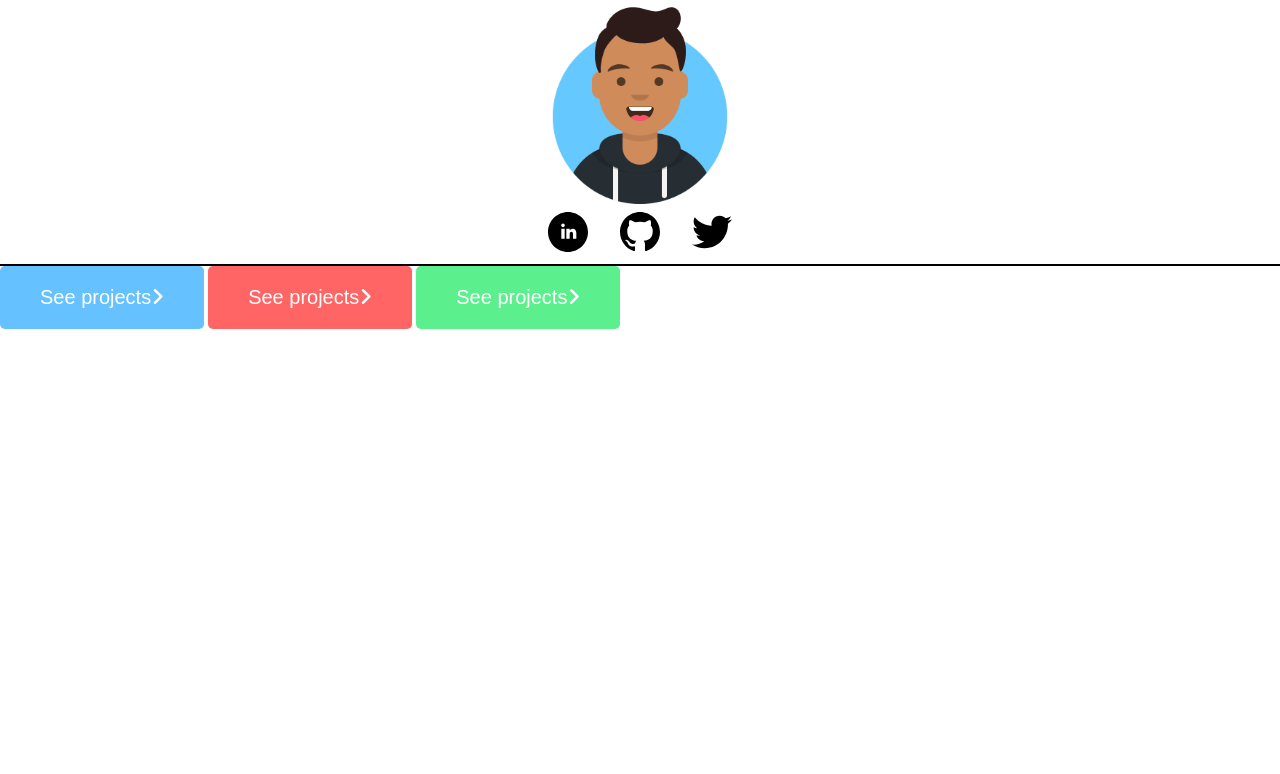
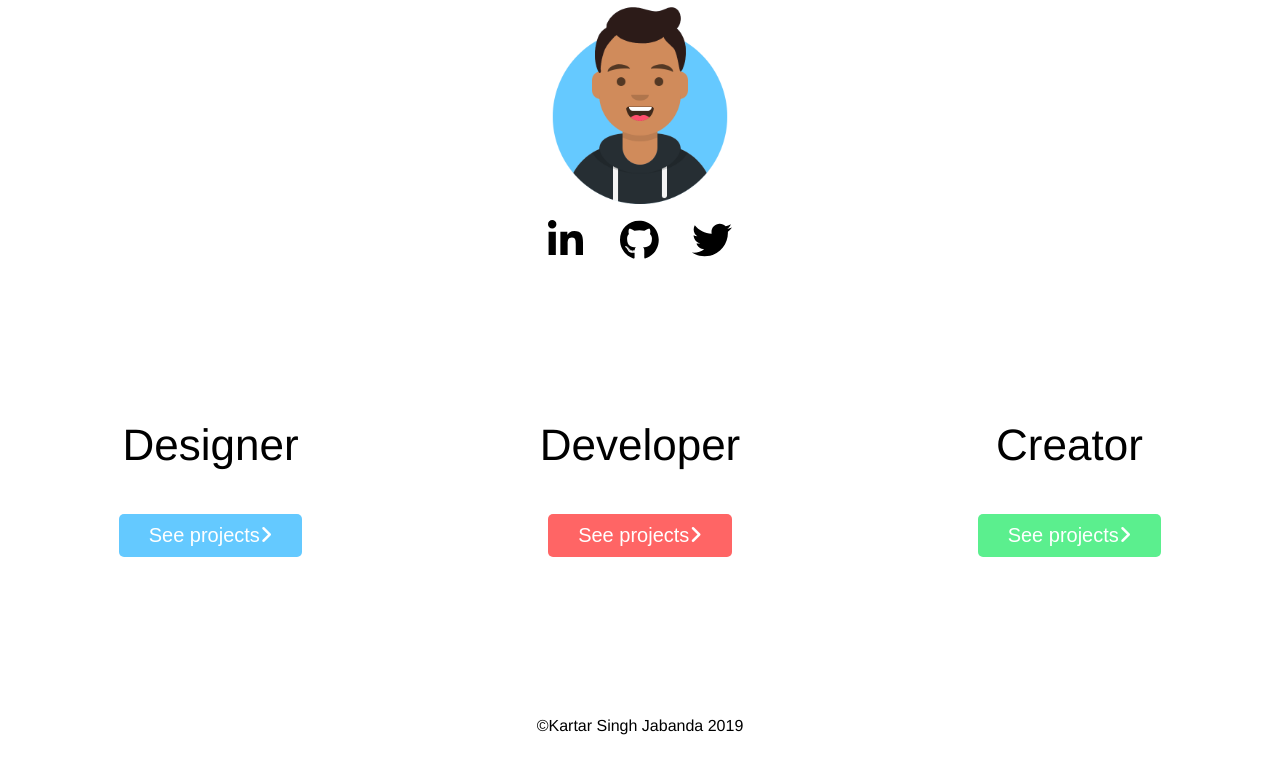
Before and after one commit to ksinghj/portfolio-website, a PHP site: page / in a window 1280 px wide. Shown: the top 774 px of the page. Run offline with PHP 8.4, Linux system fonts and the light colour scheme; some libraries are stand-ins or nearby versions.

Commit message:
now up to date- i

```diff
--- a/index.html
+++ b/index.html
@@ -27,30 +27,85 @@
         />
         <div class="socials">
           <a href="#">
-            <img src="./img/icons/linkedin.svg" alt="LinkedIn logo" />
+            <svg
+              class="svg-inline--fa fa-linkedin-in fa-w-14 blue"
+              aria-hidden="true"
+              focusable="false"
+              data-prefix="fab"
+              data-icon="linkedin-in"
+              role="img"
+              xmlns="http://www.w3.org/2000/svg"
+              viewBox="0 0 512 512"
+              data-fa-i2svg=""
+            >
+              <path
+                fill="currentColor"
+                d="M100.28 448H7.4V148.9h92.88zM53.79 108.1C24.09 108.1 0 83.5 0 53.8a53.79 53.79 0 0 1 107.58 0c0 29.7-24.1 54.3-53.79 54.3zM447.9 448h-92.68V302.4c0-34.7-.7-79.2-48.29-79.2-48.29 0-55.69 37.7-55.69 76.7V448h-92.78V148.9h89.08v40.8h1.3c12.4-23.5 42.69-48.3 87.88-48.3 94 0 111.28 61.9 111.28 142.3V448z"
+              ></path>
+            </svg>
           </a>
           <a href="#">
-            <img
-              class="middle"
-              src="./img/icons/github.svg"
-              alt="GitHub logo"
-            />
+            <svg
+              class="svg-inline--fa fa-github fa-w-16 red"
+              aria-hidden="true"
+              focusable="false"
+              data-prefix="fab"
+              data-icon="github"
+              role="img"
+              xmlns="http://www.w3.org/2000/svg"
+              viewBox="0 0 512 512"
+              data-fa-i2svg=""
+            >
+              <path
+                fill="currentColor"
+                d="M165.9 397.4c0 2-2.3 3.6-5.2 3.6-3.3.3-5.6-1.3-5.6-3.6 0-2 2.3-3.6 5.2-3.6 3-.3 5.6 1.3 5.6 3.6zm-31.1-4.5c-.7 2 1.3 4.3 4.3 4.9 2.6 1 5.6 0 6.2-2s-1.3-4.3-4.3-5.2c-2.6-.7-5.5.3-6.2 2.3zm44.2-1.7c-2.9.7-4.9 2.6-4.6 4.9.3 2 2.9 3.3 5.9 2.6 2.9-.7 4.9-2.6 4.6-4.6-.3-1.9-3-3.2-5.9-2.9zM244.8 8C106.1 8 0 113.3 0 252c0 110.9 69.8 205.8 169.5 239.2 12.8 2.3 17.3-5.6 17.3-12.1 0-6.2-.3-40.4-.3-61.4 0 0-70 15-84.7-29.8 0 0-11.4-29.1-27.8-36.6 0 0-22.9-15.7 1.6-15.4 0 0 24.9 2 38.6 25.8 21.9 38.6 58.6 27.5 72.9 20.9 2.3-16 8.8-27.1 16-33.7-55.9-6.2-112.3-14.3-112.3-110.5 0-27.5 7.6-41.3 23.6-58.9-2.6-6.5-11.1-33.3 2.6-67.9 20.9-6.5 69 27 69 27 20-5.6 41.5-8.5 62.8-8.5s42.8 2.9 62.8 8.5c0 0 48.1-33.6 69-27 13.7 34.7 5.2 61.4 2.6 67.9 16 17.7 25.8 31.5 25.8 58.9 0 96.5-58.9 104.2-114.8 110.5 9.2 7.9 17 22.9 17 46.4 0 33.7-.3 75.4-.3 83.6 0 6.5 4.6 14.4 17.3 12.1C428.2 457.8 496 362.9 496 252 496 113.3 383.5 8 244.8 8zM97.2 352.9c-1.3 1-1 3.3.7 5.2 1.6 1.6 3.9 2.3 5.2 1 1.3-1 1-3.3-.7-5.2-1.6-1.6-3.9-2.3-5.2-1zm-10.8-8.1c-.7 1.3.3 2.9 2.3 3.9 1.6 1 3.6.7 4.3-.7.7-1.3-.3-2.9-2.3-3.9-2-.6-3.6-.3-4.3.7zm32.4 35.6c-1.6 1.3-1 4.3 1.3 6.2 2.3 2.3 5.2 2.6 6.5 1 1.3-1.3.7-4.3-1.3-6.2-2.2-2.3-5.2-2.6-6.5-1zm-11.4-14.7c-1.6 1-1.6 3.6 0 5.9 1.6 2.3 4.3 3.3 5.6 2.3 1.6-1.3 1.6-3.9 0-6.2-1.4-2.3-4-3.3-5.6-2z"
+              ></path>
+            </svg>
           </a>
-          <a href="">
-            <img src="./img/icons/twitter.svg" alt="Twitter logo" />
+          <a href="#">
+            <svg
+              class="svg-inline--fa fa-twitter fa-w-16 green"
+              aria-hidden="true"
+              focusable="false"
+              data-prefix="fab"
+              data-icon="twitter"
+              role="img"
+              xmlns="http://www.w3.org/2000/svg"
+              viewBox="0 0 512 512"
+              data-fa-i2svg=""
+            >
+              <path
+                fill="currentColor"
+                d="M459.37 151.716c.325 4.548.325 9.097.325 13.645 0 138.72-105.583 298.558-298.558 298.558-59.452 0-114.68-17.219-161.137-47.106 8.447.974 16.568 1.299 25.34 1.299 49.055 0 94.213-16.568 130.274-44.832-46.132-.975-84.792-31.188-98.112-72.772 6.498.974 12.995 1.624 19.818 1.624 9.421 0 18.843-1.3 27.614-3.573-48.081-9.747-84.143-51.98-84.143-102.985v-1.299c13.969 7.797 30.214 12.67 47.431 13.319-28.264-18.843-46.781-51.005-46.781-87.391 0-19.492 5.197-37.36 14.294-52.954 51.655 63.675 129.3 105.258 216.365 109.807-1.624-7.797-2.599-15.918-2.599-24.04 0-57.828 46.782-104.934 104.934-104.934 30.213 0 57.502 12.67 76.67 33.137 23.715-4.548 46.456-13.32 66.599-25.34-7.798 24.366-24.366 44.833-46.132 57.827 21.117-2.273 41.584-8.122 60.426-16.243-14.292 20.791-32.161 39.308-52.628 54.253z"
+              ></path>
+            </svg>
           </a>
         </div>
       </div>
 
+      <div class="main-flex">
+        <div class="main-flex-item designer">
+          <p class="main-flex-header">Designer</p>
           <button class="landing-button blue">
             See projects<i class="fas fa-angle-right"></i>
           </button>
+        </div>
+        <div class="main-flex-item developer">
+          <p class="main-flex-header">Developer</p>
           <button class="landing-button red">
             See projects<i class="fas fa-angle-right"></i>
           </button>
+        </div>
+        <div class="main-flex-item creator">
+          <p class="main-flex-header">Creator</p>
           <button class="landing-button green">
             See projects<i class="fas fa-angle-right"></i>
           </button>
         </div>
+      </div>
+      <footer>
+        &copy;Kartar Singh Jabanda 2019
+      </footer>
+    </div>
   </body>
 </html>
--- a/styles/styles.css
+++ b/styles/styles.css
@@ -17,7 +17,22 @@
   -webkit-box-direction: normal;
       -ms-flex-direction: column;
           flex-direction: column;
-  border-bottom: 2px solid black;
+  padding-bottom: 4rem;
+}
+
+@media screen and (min-width: 1440px) {
+  .container .navbar {
+    background: #64c9ff;
+    -webkit-clip-path: circle(50% at 50% -100%);
+            clip-path: circle(50% at 50% -100%);
+  }
+}
+
+@media screen and (min-width: 1880px) {
+  .container .navbar {
+    -webkit-clip-path: circle(50% at 50% -110%);
+            clip-path: circle(50% at 50% -110%);
+  }
 }
 
 .container .navbar img.me {
@@ -50,25 +65,85 @@
       -ms-flex-pack: space-evenly;
           justify-content: space-evenly;
   margin: auto;
-  padding: 0.5em;
 }
 
 .container .navbar .socials a {
-  padding: 0 1em;
+  padding: 1em;
+  -ms-flex-item-align: center;
+      -ms-grid-row-align: center;
+      align-self: center;
 }
 
-.container .navbar .socials a img {
-  width: 40px;
-  height: auto;
+.container .navbar .socials a:hover {
+  cursor: default;
 }
 
-.container button.landing-button {
-  max-width: 13rem;
+.container .navbar .socials svg {
+  width: 2.5em;
+  height: auto;
+  color: black;
+  -webkit-transition: 250ms ease-in-out;
+  transition: 250ms ease-in-out;
 }
 
-.container button.landing-button.blue {
-  background: #65c1ff;
-  padding: 1em 2em;
+.container .navbar .socials svg:hover {
+  cursor: none;
+  color: #ffffff;
+}
+
+.container .main-flex {
+  display: -webkit-box;
+  display: -ms-flexbox;
+  display: flex;
+  -webkit-box-orient: vertical;
+  -webkit-box-direction: normal;
+      -ms-flex-direction: column;
+          flex-direction: column;
+  -webkit-box-align: center;
+      -ms-flex-align: center;
+          align-items: center;
+  margin-top: 3em;
+}
+
+@media screen and (min-width: 1024px) {
+  .container .main-flex {
+    -webkit-box-orient: horizontal;
+    -webkit-box-direction: normal;
+        -ms-flex-direction: row;
+            flex-direction: row;
+    -ms-flex-pack: distribute;
+        justify-content: space-around;
+    margin-top: 2em;
+  }
+}
+
+.container .main-flex .main-flex-item {
+  display: -webkit-box;
+  display: -ms-flexbox;
+  display: flex;
+  -webkit-box-orient: vertical;
+  -webkit-box-direction: normal;
+      -ms-flex-direction: column;
+          flex-direction: column;
+  -webkit-box-align: center;
+      -ms-flex-align: center;
+          align-items: center;
+}
+
+.container .main-flex .main-flex-item .main-flex-header {
+  margin: 1em 0;
+  font-size: 44px;
+  font-weight: 100;
+  text-align: center;
+}
+
+.container .main-flex .main-flex-item button.landing-button {
+  white-space: nowrap;
+}
+
+.container .main-flex .main-flex-item button.landing-button.blue {
+  background: #64c9ff;
+  padding: 0.5em 1.5em;
   border: none;
   border-radius: 5px;
   color: white;
@@ -76,9 +151,9 @@
   font-weight: 100;
 }
 
-.container button.landing-button.red {
+.container .main-flex .main-flex-item button.landing-button.red {
   background: #ff6565;
-  padding: 1em 2em;
+  padding: 0.5em 1.5em;
   border: none;
   border-radius: 5px;
   color: white;
@@ -86,13 +161,23 @@
   font-weight: 100;
 }
 
-.container button.landing-button.green {
+.container .main-flex .main-flex-item button.landing-button.green {
   background: #5bef8e;
-  padding: 1em 2em;
+  padding: 0.5em 1.5em;
   border: none;
   border-radius: 5px;
   color: white;
   font-size: 20px;
   font-weight: 100;
 }
+
+.container .main-flex .main-flex-item button.landing-button:hover {
+  cursor: pointer;
+}
+
+.container footer {
+  bottom: 0;
+  margin-top: 20vh;
+  text-align: center;
+}
 /*# sourceMappingURL=styles.css.map */
--- a/styles/styles.scss
+++ b/styles/styles.scss
@@ -1,6 +1,7 @@
 // Variables
 // Colours
-$blue: #65c1ff;
+// $blue: #65c1ff;
+$blue: #64c9ff;
 $red: #ff6565;
 $green: #5bef8e;
 
@@ -8,7 +9,7 @@ $green: #5bef8e;
 // Buttons
 @mixin landing-button($color) {
   background: $color;
-  padding: 1em 2em;
+  padding: 0.5em 1.5em;
   border: none;
   border-radius: 5px;
   color: white;
@@ -17,7 +18,7 @@ $green: #5bef8e;
 }
 
 // Media Queries
-// Responsiive mq values
+// Responsive mq values
 $phone-sm: 375px;
 $phone-lg: 414px;
 $tablet-mini: 768px;
@@ -44,11 +45,22 @@ $tv: 2550px;
     @content;
   }
 }
+@mixin for-tablet-landscape-up {
+  @media screen and (min-width: $tablet-lg) {
+    @content;
+  }
+}
 @mixin for-desktop-up {
   @media screen and (min-width: $laptop-sm) {
     @content;
   }
 }
+@mixin for-medscrn-up {
+  @media screen and (min-width: $med-screen) {
+    @content;
+  }
+}
+
 @mixin for-desktop-only {
   @media screen and (max-width: $med-screen) {
     @content;
@@ -67,7 +79,15 @@ $tv: 2550px;
   .navbar {
     display: flex;
     flex-direction: column;
-    border-bottom: 2px solid black;
+    padding-bottom: 4rem;
+
+    @include for-desktop-up() {
+      background: $blue;
+      clip-path: circle(50% at 50% -100%);
+    }
+    @include for-medscrn-up() {
+      clip-path: circle(50% at 50% -110%);
+    }
 
     img.me {
       max-width: 25vw;
@@ -86,20 +106,54 @@ $tv: 2550px;
       flex-direction: row;
       justify-content: space-evenly;
       margin: auto;
-      padding: 0.5em;
 
       a {
-        padding: 0 1em;
-        img {
-          width: 40px;
+        padding: 1em;
+        align-self: center;
+      }
+      a:hover {
+        cursor: default;
+      }
+      svg {
+        width: 2.5em;
         height: auto;
+        color: black;
+        transition: 250ms ease-in-out;
       }
+      svg:hover {
+        cursor: none;
+        color: #ffffff;
       }
     }
   }
 
+  .main-flex {
+    display: flex;
+    flex-direction: column;
+    // justify-content: center;
+    align-items: center;
+    margin-top: 3em;
+
+    @include for-tablet-landscape-up() {
+      flex-direction: row;
+      justify-content: space-around;
+      margin-top: 2em;
+    }
+
+    .main-flex-item {
+      display: flex;
+      flex-direction: column;
+      align-items: center;
+
+      .main-flex-header {
+        margin: 1em 0;
+        font-size: 44px;
+        font-weight: 100;
+        text-align: center;
+      }
+      // buttons
       button.landing-button {
-    max-width: 13rem;
+        white-space: nowrap;
 
         &.blue {
           @include landing-button($blue);
@@ -111,4 +165,14 @@ $tv: 2550px;
           @include landing-button($green);
         }
       }
+      button.landing-button:hover {
+        cursor: pointer;
       }
+    }
+  }
+  footer {
+    bottom: 0;
+    margin-top: 20vh;
+    text-align: center;
+  }
+}
```
Also changed, not shown: 1 other file. Lines whose indentation alone changed are shown as unchanged.
